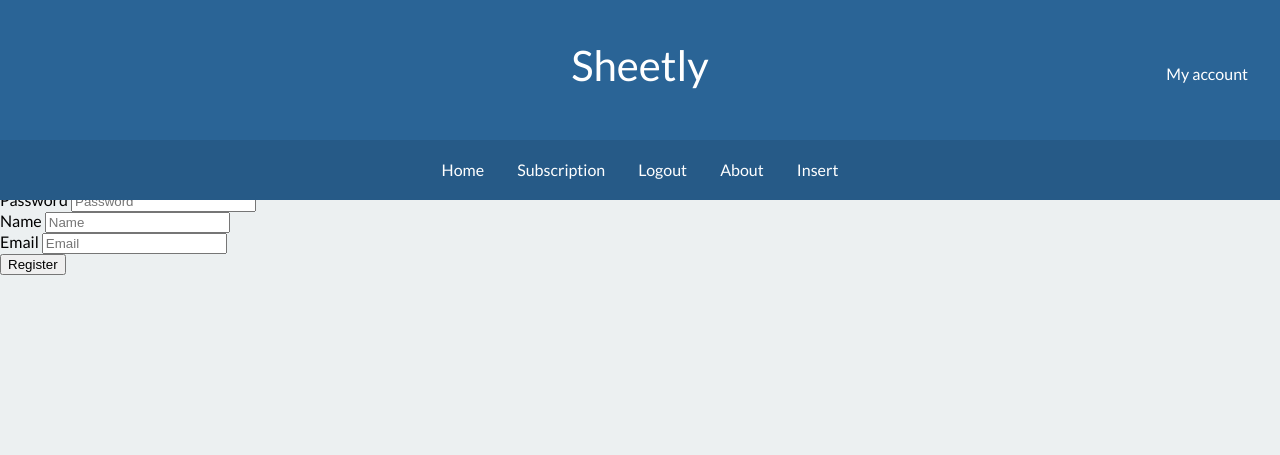
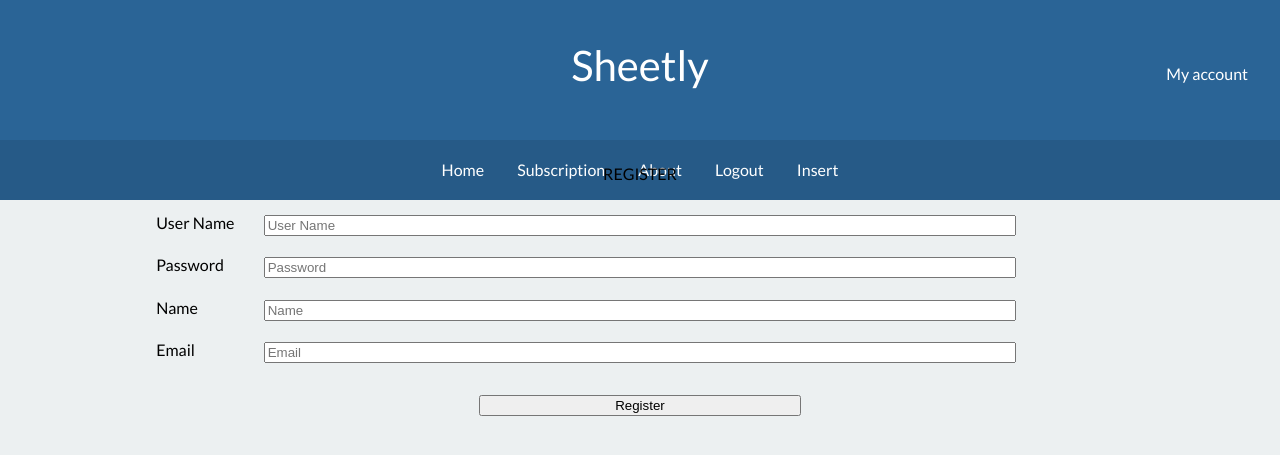
Before and after one commit to wynssimon/IMSLP, a PHP site: page /pages/register.php in a window 1280 px wide. Shown: the top 455 px of the page. Run offline with PHP 8.4, Linux system fonts and the light colour scheme; a user stored in the database is signed in.

Commit message:
wat styling

```diff
--- a/includes/header.php
+++ b/includes/header.php
@@ -6,13 +6,13 @@
         <nav>
             <a href="../index.php">Home</a>
             <a href="../pages/subscription.php">Subscription</a>
+            <a href="../pages/about.php">About</a>
             <?php if (isset($_SESSION['users_username'])) { ?>
             <a href='../pages/logout.php?action=logout'>Logout</a>
             <?php } else { ?>
             <a href="../pages/login.php">Login</a>
             <?php } ?>
-            <a href="../pages/about.php">About</a>
-            <?php if (isset($_SESSION['users_permissions']) == '3') { ?>
+            <?php if ($_SESSION['users_permissions'] == '3') { ?>
                 <a href='../pages/upload.php?action=add'>Insert</a>
             <?php } ?>
 
--- a/includes/headerHome.php
+++ b/includes/headerHome.php
@@ -6,15 +6,14 @@
         <nav>
             <a href="index.php">Home</a>
             <a href="pages/subscription.php">Subscription</a>
+            <a href="pages/about.php">About</a>
             <?php if (isset($_SESSION['users_username'])) { ?>
             <a href='pages/logout.php?action=logout'>Logout</a>
             <?php } else { ?>
             <a href="pages/login.php">Login</a>
             <?php } ?>
-            <a href="pages/about.php">About</a>
-            <?php if (isset($_SESSION['users_permissions']) === '3') { ?>
+            <?php if ($_SESSION['users_permissions'] == '3') { ?>
                 <a href='pages/upload.php?action=add'>Insert</a>
             <?php } ?>
-            <input type="text" id="myInput" placeholder="Search for music..." title="Type in a name" />
         </nav>
       </header>
--- a/index.php
+++ b/index.php
@@ -17,6 +17,7 @@ session_start();
     <title>Sheetly</title>
   </head>
   <body>
+    <input type="text" id="myInput" placeholder="Search for music..." title="Type in a name" />
     <main>
 <?php
 include 'includes/headerHome.php';
--- a/pages/about.php
+++ b/pages/about.php
@@ -18,8 +18,7 @@ include './config.php';
   </head>
   <body>
   <?php include '../includes/header.php'; ?>
-
-    <main>
+    <main class="main">
       <h2>About</h2>
       <p>IMSLP is the biggest music library in the world. With sheets from the biggest universities in the world we try to make your music experience even better, every day again.</p>
     </main>
--- a/pages/register.php
+++ b/pages/register.php
@@ -2,6 +2,7 @@
 error_reporting(E_ALL);
 ini_set('display_errors', '1');
 session_start();
+include 'config.php';
 ?>
 <!DOCTYPE html>
 <html lang="en">
@@ -12,14 +13,13 @@ session_start();
     <link rel="stylesheet" href="../styles/reset.css" />
     <link rel="stylesheet" href="../styles/header.css" />
     <link rel="stylesheet" href="../styles/main.css" />
+    <link rel="stylesheet" href="../styles/form.css" />
     <title>Sheetly</title>
 </head>
 <body>
 <?php include '../includes/header.php'; ?>
- <main>
-    <?php
-    include 'config.php';
-    if ($_SERVER['REQUEST_METHOD'] == 'POST') {
+ <main class="main">
+    <?php if ($_SERVER['REQUEST_METHOD'] == 'POST') {
         if ($_POST['action'] == 'register') {
             $getUsername = $_POST['users_username'];
             $getPassword = $_POST['users_password'];
@@ -30,19 +30,26 @@ session_start();
             $result = $conn->query($query);
             echo '<p>account made, log in now</p>';
         }
-    }
-    ?>
-    <form class="registreer" action="../index.php" method="post" enctype="multipart/form-data">
+    } ?>
+    <form class="registreer" action="login.php" method="post" enctype="multipart/form-data">
         <input type="hidden" name="action" value="register">
         <h2>REGISTER</h2>
+        <div>
             <label>User Name</label>
             <input type="text" name="users_username" placeholder="User Name"><br>
+        </div>
+        <div>
             <label>Password</label>
             <input type="password" name="users_password" placeholder="Password"><br>
+        </div>
+        <div>
             <label>Name</label>
             <input type="text" name="users_name" placeholder="Name"><br>
+        </div>
+        <div>
             <label>Email</label>
             <input type="email" name="users_email" placeholder="Email"><br>
+        </div>
         <button type="submit">Register</button>
     </form>
 </main>
--- a/pages/subscription.php
+++ b/pages/subscription.php
@@ -1,7 +1,7 @@
 <?php
 error_reporting(E_ALL);
 ini_set('display_errors', '1');
-include 'pages/config.php';
+include 'config.php';
 session_start();
 ?>
 <!DOCTYPE html>
@@ -18,7 +18,7 @@ session_start();
   </head>
   <body>
   <?php include '../includes/header.php'; ?>
-    <main>
+    <main class="main">
       <h2>Subscribe!</h2>
       <p>Wanna be able to download as many sheets as you want? For only €2,99/month or €30/year you can use as much music sheets as you want</p>
       <div class="subscribe">
--- a/pages/upload.php
+++ b/pages/upload.php
@@ -18,7 +18,7 @@ include 'config.php';
   </head>
   <body>
   <?php include '../includes/header.php'; ?>
-    <main>
+    <main class="main">
      <?php
      if (isset($_GET['action']) and $_GET['action'] == 'add') { ?>
       <div>
--- /dev/null
+++ b/styles/form.css
@@ -0,0 +1,32 @@
+form {
+  width: 90%;
+  padding: 0 3% 0 3%;
+  margin: auto;
+  align-items: center;
+  justify-content: center;
+  display: grid;
+  grid-template-columns: 1fr;
+}
+form h2 {
+  text-align: center;
+  margin-bottom: 2%;
+}
+form label {
+  position: absolute;
+}
+form button {
+  width: 30%;
+  margin-left: 35%;
+  margin-top: 2%;
+}
+form div {
+  width: 100%;
+  margin: 1% 0 1% 5%;
+}
+input {
+  width: 70%;
+  margin-left: 10%;
+}
+.logreg {
+  margin-left: 0;
+}
--- a/styles/main.css
+++ b/styles/main.css
@@ -1,4 +1,4 @@
-main {
-  margin-top: 12%;
-  font-family: 'lato';
+.main {
+  margin-top: 13%;
+  position: relative;
 }
```
Also changed, not shown: pages/login.php (+8 -2 lines), styles/sheetsresults.css (+3 -5 lines). Lines whose indentation alone changed are shown as unchanged.
